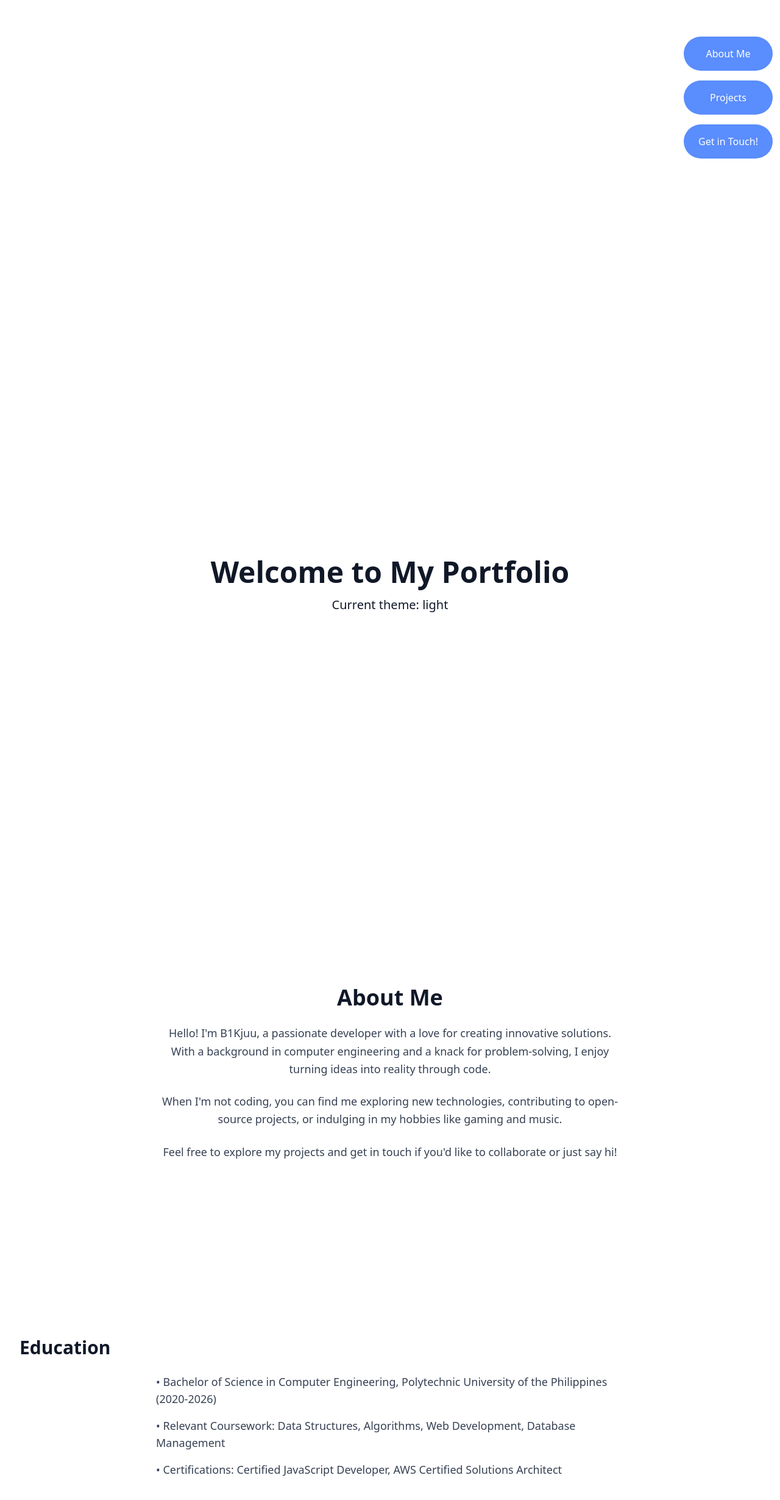
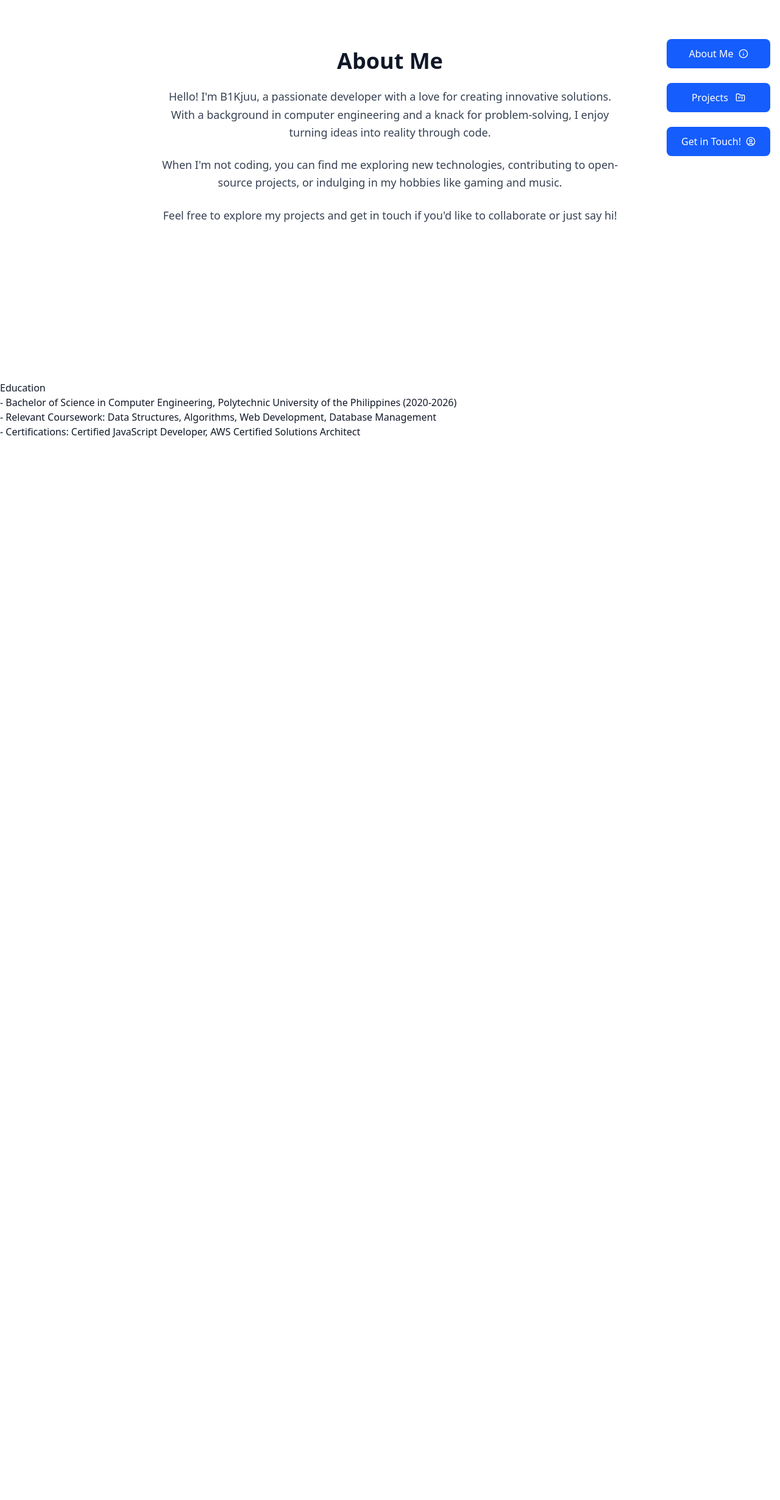
Before and after one commit to Jubikk/B1Kjuu_Portfolio, a React (Vite) app in the folder bikjuu-portfolio/: page / in a window 1280 px wide. Shown: the part 240-2700 px from the top of the page at 61% size. After the commit the page ends 960 px from the top, so only its background shows below. Built offline with nearby package versions, Linux system fonts and the light colour scheme.

Commit message:
Revert "major changes"
This reverts commit f7831696b5dad9a2b58b85c878b7f8f997de8a26.

```diff
--- a/bikjuu-portfolio/package.json
+++ b/bikjuu-portfolio/package.json
@@ -17,8 +17,6 @@
     "lucide-react": "^0.544.0",
     "react": "^19.1.1",
     "react-dom": "^19.1.1",
-    "react-router-dom": "^7.9.1",
-    "tailwind-scrollbar-hide": "^4.0.0",
     "tailwindcss": "^4.1.13"
   },
   "devDependencies": {
--- a/bikjuu-portfolio/pages/AboutMe.jsx
+++ /dev/null
@@ -1,23 +0,0 @@
-const AboutMe = ({ theme }) => {
-  const textColor = theme === 'dark' ? 'text-white' : 'text-gray-700';
-  const bgColor = theme === 'dark' ? 'bg-gray-900' : 'bg-white';
-
-  return (
-    <section id="aboutme" className={`min-h-screen flex flex-col justify-center items-center p-8 ${bgColor} transition-colors duration-300`}>
-      <h1 className={`text-4xl font-bold mb-6 text-center ${theme === 'dark' ? 'text-white' : 'text-gray-900'}`}>About Me</h1>
-      <p className={`max-w-3xl text-lg ${textColor} leading-relaxed mb-6 text-center`}>
-        Hello! I'm B1Kjuu, a passionate developer with a love for creating innovative solutions.
-        With a background in computer engineering and a knack for problem-solving, I enjoy turning ideas into reality through code.
-      </p>
-      <p className={`max-w-3xl text-lg ${textColor} leading-relaxed mb-6 text-center`}>
-        When I'm not coding, you can find me exploring new technologies, contributing to open-source projects, or indulging in my hobbies like gaming and music.
-      </p>
-      <p className={`max-w-3xl text-lg ${textColor} leading-relaxed text-center`}>
-        Feel free to explore my projects and get in touch if you'd like to collaborate or just say hi!
-      </p>
-    </section>
-  );
-};
-
-
-export default AboutMe;
--- a/bikjuu-portfolio/pages/Background.jsx
+++ /dev/null
@@ -1,29 +0,0 @@
-const Background = ({ theme }) => {
-  const textColor = theme === 'dark' ? 'text-gray-300' : 'text-gray-700';
-  const bgColor = theme === 'dark' ? 'bg-gray-900' : 'bg-white';
-  const headingColor = theme === 'dark' ? 'text-white' : 'text-gray-900';
-
-  return (
-    <div className={`min-h-screen p-8 ${bgColor} transition-colors duration-300`}>
-      <h1 className={`text-3xl font-bold mb-6 ${headingColor}`}>
-        Education
-      </h1>
-      <div className="space-y-4 max-w-3xl mx-auto">
-        <p className={`text-lg ${textColor}`}>
-          • Bachelor of Science in Computer Engineering, Polytechnic University of the Philippines (2020-2026)
-        </p>
-        <p className={`text-lg ${textColor}`}>
-          • Relevant Coursework: Data Structures, Algorithms, Web Development, Database Management
-        </p>
-        <p className={`text-lg ${textColor}`}>
-          • Certifications: Certified JavaScript Developer, AWS Certified Solutions Architect
-        </p>
-      </div>
-    </div>
-
-  );
-
-}
-
-
-export default Background;
--- a/bikjuu-portfolio/pages/LandingPage.jsx
+++ /dev/null
@@ -1,12 +0,0 @@
-import ThemeToggle from "../src/components/ThemeToggle"
-
-
-const LandingPage = ({ theme }) => {
-  return (
-    <div className={`min-h-screen flex flex-col justify-center items-center p-8 ${theme === 'dark' ? 'bg-gray-900 text-white' : 'bg-white text-gray-900'}`}>
-      <h1 className="text-5xl font-bold mb-4">Welcome to My Portfolio</h1>
-      <p className="text-xl">Current theme: {theme}</p>
-    </div>
-  );
-}
-export default LandingPage;
--- a/bikjuu-portfolio/src/App.jsx
+++ b/bikjuu-portfolio/src/App.jsx
@@ -1,27 +1,14 @@
 import WholePage from "./components/WholePage"
-import { useEffect, useState } from 'react';
 
 function App() {
-  const [theme, setTheme] = useState('light');
-
-
-  useEffect(() => {
-    const savedTheme = localStorage.getItem('theme') || 'light';
-    setTheme(savedTheme);
-    document.documentElement.setAttribute('data-theme', savedTheme);
-  }, []);
-
-
-  const toggleTheme = () => {
-    const newTheme = theme === 'light' ? 'dark' : 'light';
-    setTheme(newTheme);
-    document.documentElement.setAttribute('data-theme', newTheme);
-    localStorage.setItem('theme', newTheme);
-  };
 
   return (
-      <WholePage theme={theme} toggleTheme={toggleTheme}/>
-  );
+    <>
+    <div>
+      <WholePage/>
+    </div>
+    </>
+  )
 }
 
 export default App
--- a/bikjuu-portfolio/src/components/Navigation.jsx
+++ b/bikjuu-portfolio/src/components/Navigation.jsx
@@ -42,47 +42,48 @@ const Navigation = () => {
   }, []);
 
    return (
-    <nav className="fixed right-0 top-1/2 transform -translate-y-1/2 p-3">
-      <ul className="flex flex-col space-y-4">
+    <nav className="fixed right-0 top-1/2 transform -translate-y-1/2 p-4">
+      <ul className="flex flex-col space-y-6">
         <li>
           <a
-            href="#aboutMe"
-            className="block px-6 py-4 text-white bg-blue-600/70 hover:bg-blue-700/50 font-medium rounded-4xl transition-all duration-300 text-center min-w-[100px]"
+            href="#"
+            className="block px-6 py-3 text-white bg-blue-600 hover:bg-blue-700 font-medium rounded-lg transition-all duration-300 text-center min-w-[140px]"
           >
-            { (isScrolling || clicked) ? (
+            {(isScrolling || clicked) && isVisible ? (
               <Info className="inline-block" size={16} />
             ) : (
-              <div>
+              <>
             About Me
-              </div>
+            <Info className="inline-block ml-2 mb-1" size={16} />
+              </>
             )}
           </a>
         </li>
         <li>
           <a
-            href="#projects"
-            className="block px-6 py-4 text-white bg-blue-600/70  hover:bg-blue-700/50 font-medium rounded-4xl transition-all duration-300 text-center min-w-[140px]"
+            href="#"
+            className="block px-6 py-3 text-white bg-blue-600  hover:bg-blue-700 font-medium rounded-lg transition-all duration-300 text-center min-w-[140px]"
           >
-            {(isScrolling || clicked) ? (
+            {(isScrolling || clicked) && isVisible ? (
               <FolderKanban className="inline-block" size={16} />
-            ) :  (
-
+            ) : (
             <>
-            Projects
+            Projects <FolderKanban className="inline-block ml-2 mb-1" size={16} />
             </>
             )}
           </a>
         </li>
         <li>
           <a
-            href="../pages/Contact.jsx"
-            className="block px-6 py-4 text-white bg-blue-600/70 hover:bg-blue-700/50 font-medium rounded-4xl transition-all duration-300 text-center min-w-[140px]"
+            href="#"
+            className="block px-6 py-3 text-white bg-blue-600 hover:bg-blue-700 font-medium rounded-lg transition-all duration-300 text-center min-w-[140px]"
           >
             {(isScrolling || clicked) && isVisible ? (
               <CircleUser className="inline-block" size={16} />
             ) : (
             <>
             Get in Touch!
+            <CircleUser className="inline-block ml-2 mb-1" size={16} />
             </>
             )}
           </a>
--- a/bikjuu-portfolio/src/components/ThemeToggle.jsx
+++ /dev/null
@@ -1,31 +0,0 @@
-import { Sun, Moon } from 'lucide-react'
-
-const ThemeToggle = ({theme,toggleTheme}) => {
-  return (
-    <>
-    <div className="fixed top-4 right-4 z-50 flex items-center gap-2 bg-white dark:bg-gray-800 px-3 py-2 rounded-full shadow-lg border border-gray-300 dark:border-gray-600">
-        <Sun className="text-yellow-500" size={18} />
-        <button
-          onClick={toggleTheme}
-          className={`relative w-12 h-6 rounded-full transition-all duration-300 focus:outline-none focus:ring-2 focus:ring-blue-500 focus:ring-opacity-50 ${
-            theme === 'dark' ? 'bg-blue-600' : 'bg-gray-300'
-          }`}
-          aria-label={`Switch to ${theme === 'light' ? 'dark' : 'light'} mode`}
-        >
-          <div
-            className={`absolute top-0.5 w-5 h-5 bg-white rounded-full shadow-md transition-transform duration-300 ${
-              theme === 'dark' ? 'translate-x-6' : 'translate-x-0.5'
-            }`}
-          />
-        </button>
-        <Moon className="text-blue-400" size={18} />
-      </div>
-
-      <div className="bg-white dark:bg-gray-900 text-gray-900 dark:text-white min-h-screen transition-colors duration-300"></div>
-      </>
-  );
-
-
-}
-
-export default ThemeToggle
--- a/bikjuu-portfolio/src/components/WholePage.jsx
+++ b/bikjuu-portfolio/src/components/WholePage.jsx
@@ -1,18 +1,53 @@
+import { useState, useEffect } from 'react'
 import Navigation from './Navigation.jsx'
-import AboutMe from '../../pages/AboutMe.jsx'
-import LandingPage from '../../pages/LandingPage.jsx'
-import Background from '../../pages/Background.jsx'
-import ThemeToggle from './ThemeToggle.jsx'
+import AboutMe from './pages/AboutMe'
+import LandingPage from './pages/LandingPage'
+import Background from './pages/Background'
+import { Sun, Moon } from 'lucide-react'
 
-function  WholePage({theme,toggleTheme}) {
+function WholePage() {
+  const [theme, setTheme] = useState('light');
+
+
+  useEffect(() => {
+    const savedTheme = localStorage.getItem('theme') || 'light';
+    setTheme(savedTheme);
+    document.documentElement.setAttribute('data-theme', savedTheme);
+  }, []);
+
+
+  const toggleTheme = () => {
+    const newTheme = theme === 'light' ? 'dark' : 'light';
+    setTheme(newTheme);
+    document.documentElement.setAttribute('data-theme', newTheme);
+    localStorage.setItem('theme', newTheme);
+  };
+
   return (
     <>
-      <div className="min-h-screen" data-theme={theme}>
-        <Navigation id="navigation" theme={theme}/>
-        <ThemeToggle id="themeToggle" theme={theme} toggleTheme={toggleTheme}/>
-        <LandingPage id="landingPage" theme={theme} />
-        <AboutMe id="aboutMe" theme={theme} />
-        <Background id="background" theme={theme}  />
+      <div className="fixed top-4 right-4 z-50 flex items-center gap-2 bg-white dark:bg-gray-800 px-3 py-2 rounded-full shadow-lg border border-gray-300 dark:border-gray-600">
+        <Sun className="text-yellow-500" size={18} />
+        <button
+          onClick={toggleTheme}
+          className={`relative w-12 h-6 rounded-full transition-all duration-300 focus:outline-none focus:ring-2 focus:ring-blue-500 focus:ring-opacity-50 ${
+            theme === 'dark' ? 'bg-blue-600' : 'bg-gray-300'
+          }`}
+          aria-label={`Switch to ${theme === 'light' ? 'dark' : 'light'} mode`}
+        >
+          <div
+            className={`absolute top-0.5 w-5 h-5 bg-white rounded-full shadow-md transition-transform duration-300 ${
+              theme === 'dark' ? 'translate-x-6' : 'translate-x-0.5'
+            }`}
+          />
+        </button>
+        <Moon className="text-blue-400" size={18} />
+      </div>
+
+      <div className="bg-white dark:bg-gray-900 text-gray-900 dark:text-white min-h-screen transition-colors duration-300">
+        <Navigation theme={theme} toggleTheme={toggleTheme} />
+        <LandingPage />
+        <AboutMe />
+        <Background />
       </div>
     </>
   )
--- /dev/null
+++ b/bikjuu-portfolio/src/components/pages/AboutMe.jsx
@@ -0,0 +1,25 @@
+
+
+const AboutMe = () => {
+
+  return (
+    <section id="aboutme" className="min-h-screen flex flex-col justify-center items-center p-8">
+      <h1 className="text-4xl font-bold mb-6 text-center">About Me</h1>
+      <p className="max-w-3xl text-lg text-gray-700 leading-relaxed mb-6 text-center">
+        Hello! I'm B1Kjuu, a passionate developer with a love for creating innovative solutions.
+        With a background in computer engineering and a knack for problem-solving, I enjoy turning ideas into reality through code.
+      </p>
+      <p className="max-w-3xl text-lg text-gray-700 leading-relaxed mb-6 text-center">
+        When I'm not coding, you can find me exploring new technologies, contributing to open-source projects, or indulging in my hobbies like gaming and music.
+      </p>
+      <p className="max-w-3xl text-lg text-gray-700 leading-relaxed text-center">
+        Feel free to explore my projects and get in touch if you'd like to collaborate or just say hi!
+      </p>
+    </section>
+
+  );
+
+};
+
+
+export default AboutMe;
--- /dev/null
+++ b/bikjuu-portfolio/src/components/pages/Background.jsx
@@ -0,0 +1,27 @@
+
+
+const Background = () => {
+
+  return (
+    <div>
+      <h1 className="">
+        Education
+        </h1>
+        <p className="">
+        - Bachelor of Science in Computer Engineering, Polytechnic University of the Philippines (2020-2026)
+        </p>
+        <p className="">
+        - Relevant Coursework: Data Structures, Algorithms, Web Development, Database Management
+        </p>
+        <p className="">
+        - Certifications: Certified JavaScript Developer, AWS Certified Solutions Architect
+        </p>
+
+    </div>
+
+  );
+
+}
+
+
+export default Background;
--- /dev/null
+++ b/bikjuu-portfolio/src/components/pages/LandingPage.jsx
@@ -0,0 +1,10 @@
+
+
+const LandingPage = () => {
+  return (
+    <div className="landing-page">
+      <h1 className="text-5xl font-bold mb-4">Welcome to My Portfolio</h1>
+    </div>
+  );
+}
+export default LandingPage;
--- a/bikjuu-portfolio/src/index.css
+++ b/bikjuu-portfolio/src/index.css
@@ -2,16 +2,3 @@
 
 @custom-variant dark (&:where([data-theme=dark], [data-theme=dark] *));
 @custom-variant light (&:where([data-theme=light], [data-theme=light] *));
-
-::-webkit-scrollbar {
-  display: none;
-}
-
-* {
-  -ms-overflow-style: none;
-  scrollbar-width: none;
-}
-
-html {
-  scroll-behavior: smooth;
-}
```
Also changed, not shown: 1 other file (tests, documents, lock files or other folders).
